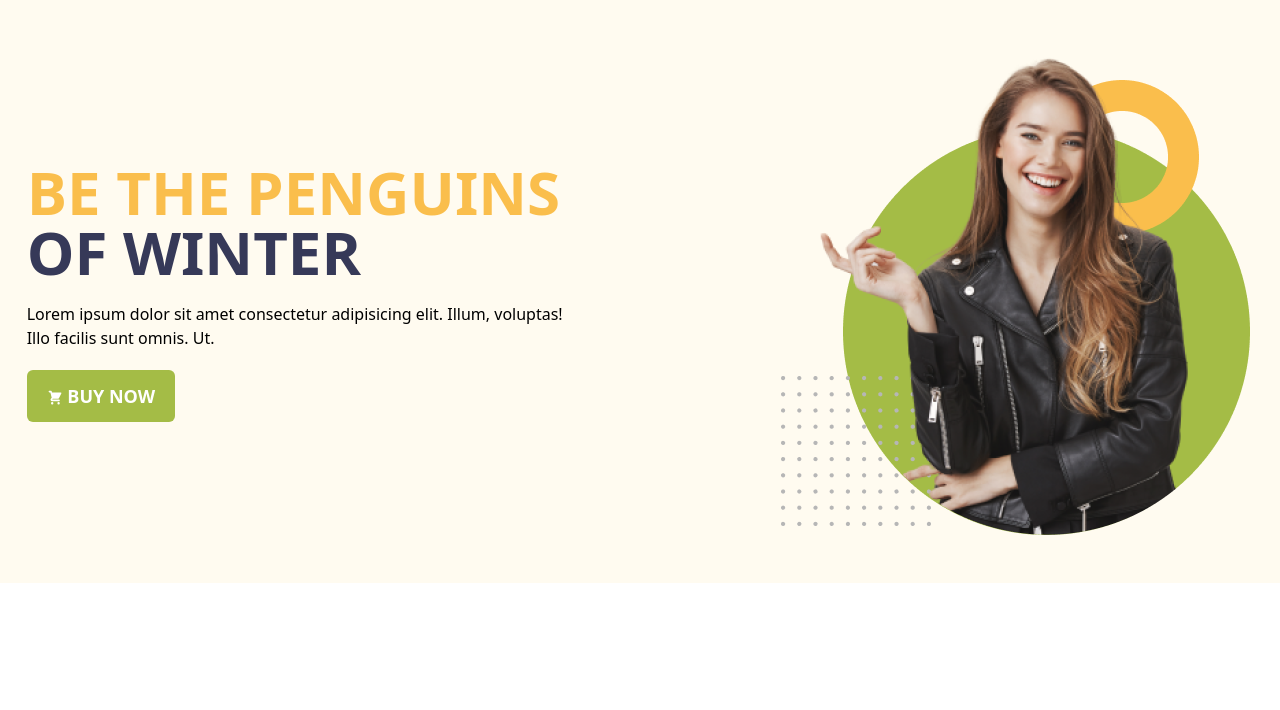
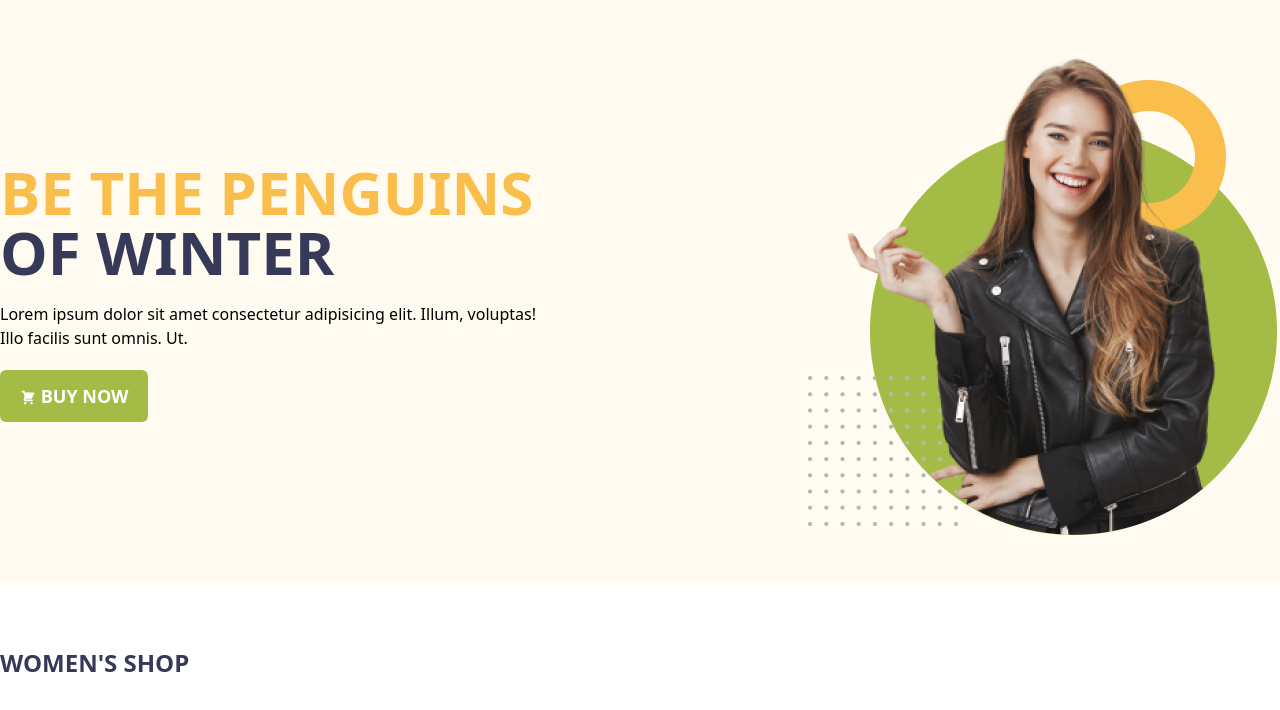
Before and after one commit to hasan-mohammad-bd/penguin-fashion-with-tailwand-css, a plain HTML site: page index.html in a window 1280 px wide. Drawn offline with nearby package versions, Linux system fonts and the light colour scheme.

Commit message:
adding women's shop

```diff
--- a/index.html
+++ b/index.html
@@ -35,7 +35,7 @@
 
   <div class="showcase bg-bcolor">
     <div class="container mx-auto py-12">
-      <div class="md:flex md:justify-evenly items-center m-5 lg:m-0 ">
+      <div class="md:flex md:justify-between items-center m-5 lg:m-0 ">
         <div class="text-section space-y-5">
           <h1 class="text-6xl font-bold text-[#FABE4C] uppercase">Be the Penguins <br>
             <span class="text-[#363958]">of Winter</span></h1>
@@ -51,7 +51,10 @@
 
   <!-- shop-area-woman -->
   <section class="woman">
+    <div class="container mx-auto my-16">
+      <h2 class="uppercase font-bold text-2xl text-[#363958]">women's shop</h2>
 
+    </div>
   </section>
 
 
```
